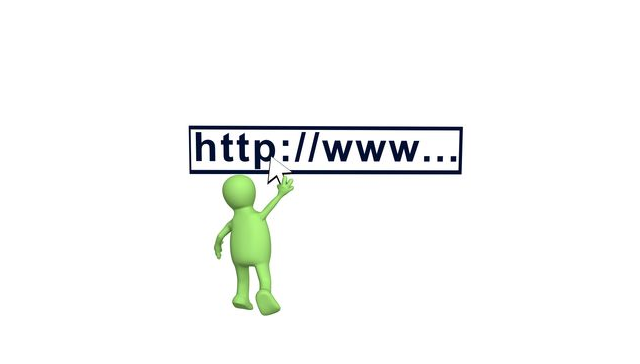
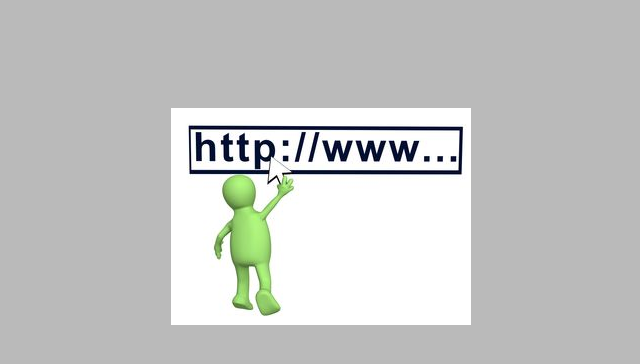
Before and after one commit to Emma3110/Emma3110.github.io, a plain HTML site: page index.html in a window 1280 px wide. Shown: the whole page, without its empty margins (319-959 px from the left). Drawn offline with Linux system fonts and the light colour scheme.

Commit message:
Update index.html

```diff
--- a/index.html
+++ b/index.html
@@ -1,6 +1,6 @@
 <!DOCTYPE html>
 <html>
-<body>
+<body style="background:#bababa;">
  <div style="text-align:center; padding-top:100px;">
  <a href="index1.html"> <img src="1.jpg"></a>
  </div>
```
